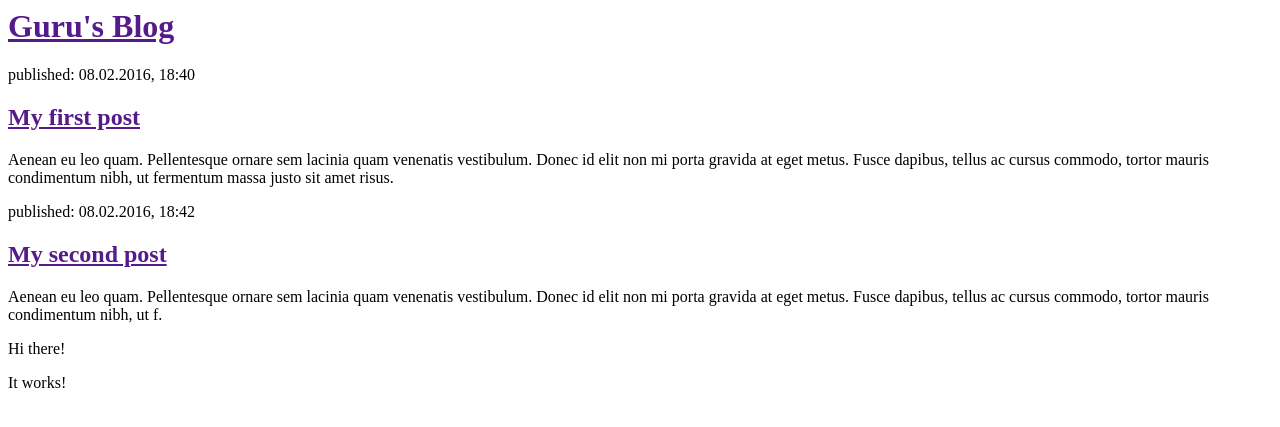
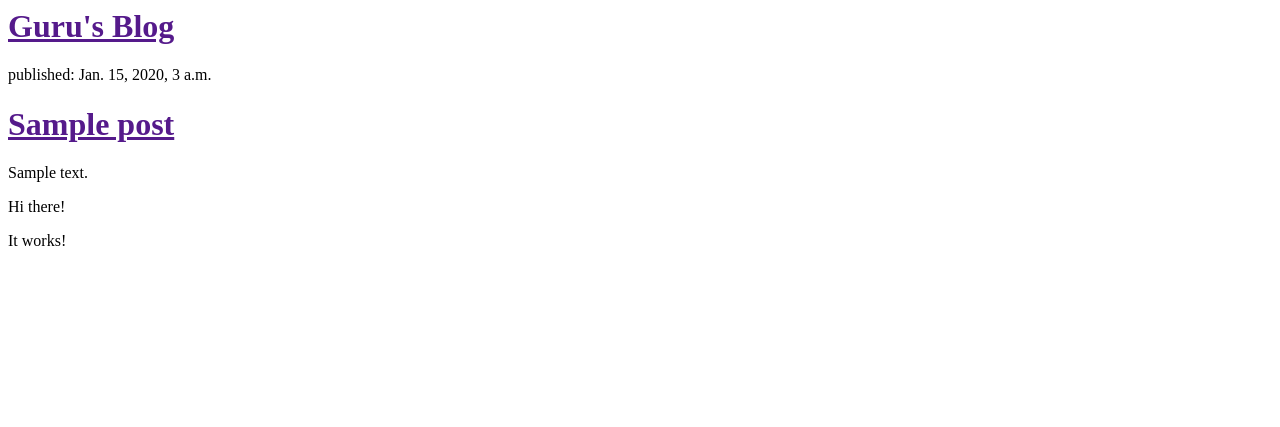
Before and after one commit to knotriders/myfirstblog, a Django app: template blog/templates/blog/post_list.html in a window 1280 px wide. Shown: the top 427 px of the page. Run offline with Django 3.2, Linux system fonts and the light colour scheme; the template is opened without the code that fills it: values that come from a table or form of the project are taken from there, others are empty; tables that the repository leaves empty hold one stand-in row (values such as "Sample post").

Commit message:
Modified templates to display posts from database.

```diff
--- a/blog/templates/blog/post_list.html
+++ b/blog/templates/blog/post_list.html
@@ -6,18 +6,16 @@
         <div>
             <h1><a href=""> Guru's Blog</a></h1>
         </div>
+        {% for post in posts %}
+            <div>
+                <p>published: {{ post.published_date }}</p>
+                <h1><a href="">{{ post.title }}</a></h1>
+                <p>{{ post.text|linebreaks }}</p>
+            </div>
 
-        <div>
-            <p>published: 08.02.2016, 18:40</p>
-            <h2><a href="">My first post</a></h2>
-            <p>Aenean eu leo quam. Pellentesque ornare sem lacinia quam venenatis vestibulum. Donec id elit non mi porta gravida at eget metus. Fusce dapibus, tellus ac cursus commodo, tortor mauris condimentum nibh, ut fermentum massa justo sit amet risus.</p>
-        </div>
 
-        <div>
-            <p>published: 08.02.2016, 18:42</p>
-            <h2><a href="">My second post</a></h2>
-            <p>Aenean eu leo quam. Pellentesque ornare sem lacinia quam venenatis vestibulum. Donec id elit non mi porta gravida at eget metus. Fusce dapibus, tellus ac cursus commodo, tortor mauris condimentum nibh, ut f.</p>
-        </div>
+        {% endfor %}
+
     <p>Hi there!</p>
     <p>It works!</p>
     </body>
--- a/blog/views.py
+++ b/blog/views.py
@@ -1,5 +1,7 @@
 from django.shortcuts import render
-
+from django.utils import timezone
+from .models import Post
 # Create your views here.
 def post_list(request):
-    return render(request, 'blog/post_list.html', {})
+    posts = Post.objects.filter(published_date__lte=timezone.now()).order_by('published_date')
+    return render(request, 'blog/post_list.html', {'posts':posts})
```
